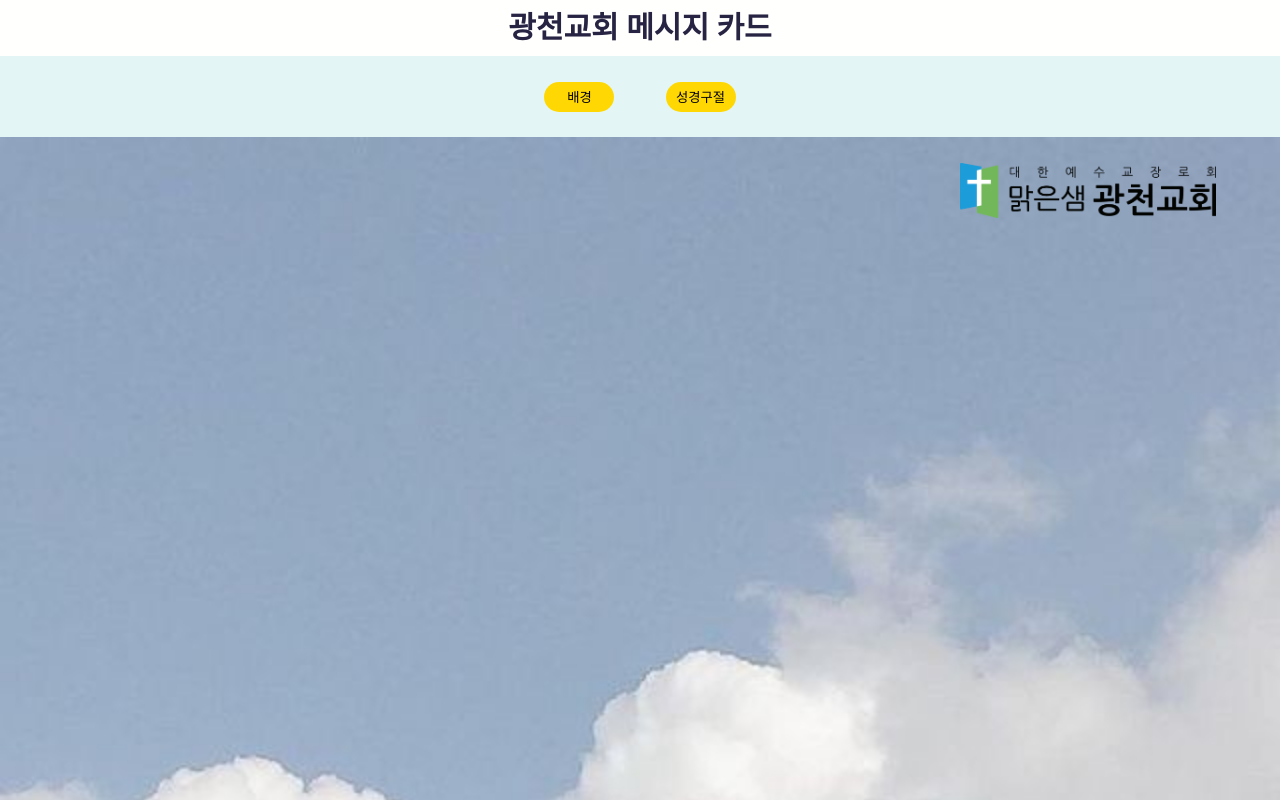
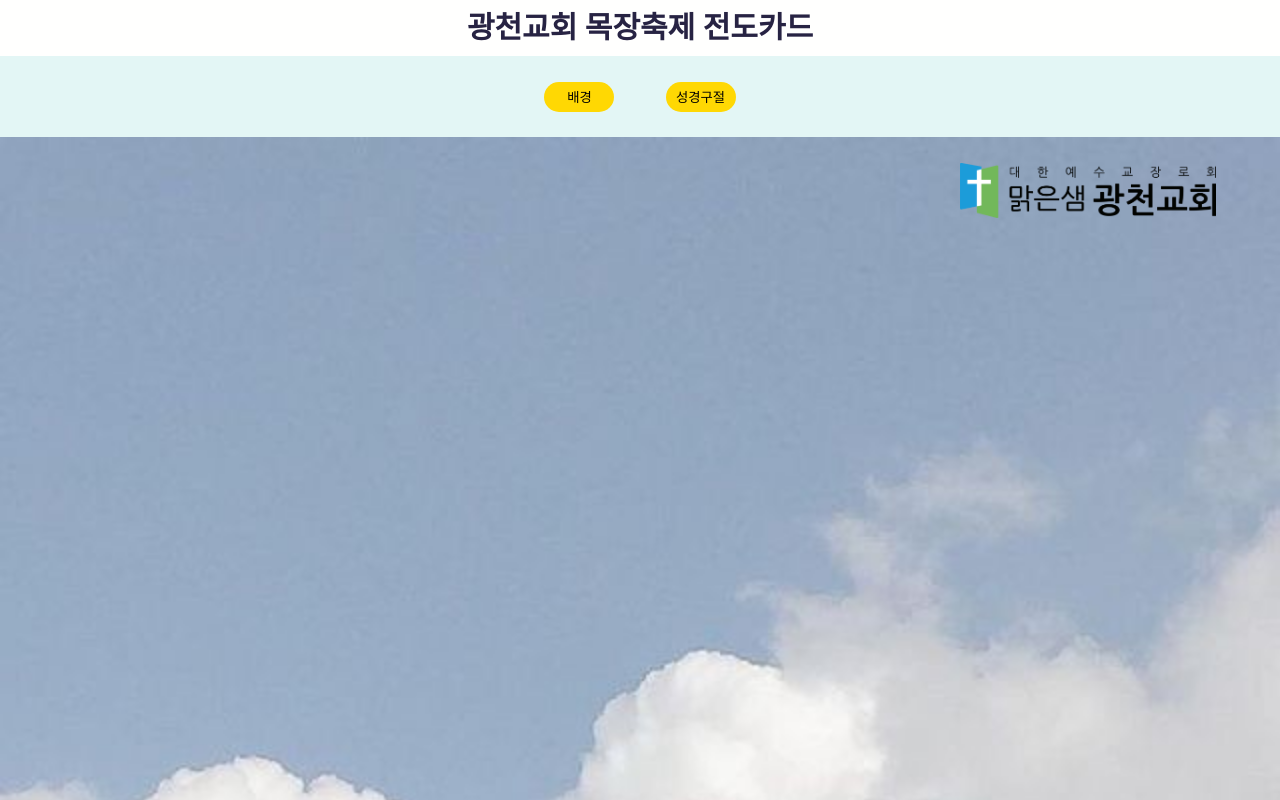
Before and after one commit to chuheeseung/Message-Card-Maker, a React (Create React App) app in the folder card-maker/: page / in a window 1280 px wide. Built offline with nearby package versions, Linux system fonts and the light colour scheme.

Commit message:
22.09.15 - Title 텍스트 수정 - 성경 구절 먼저 클릭 시 오류 나는 것 수정

```diff
--- a/card-maker/src/components/BibleCategories.jsx
+++ b/card-maker/src/components/BibleCategories.jsx
@@ -67,7 +67,6 @@ function BibleCategories({ handleBible }) {
 	};
 
 	const getBible = (e) => {
-		console.log(e);
 		setSelectedBible(e.target.attributes[0].textContent);
 	};
 
--- a/card-maker/src/components/Menu.jsx
+++ b/card-maker/src/components/Menu.jsx
@@ -6,7 +6,7 @@ import '../index.css';
 
 function Menu({ getData }) {
 	const [menu, setMenu] = useState('');
-	const [imageData, setImageData] = useState('');
+	const [imageData, setImageData] = useState(0);
 	const [bibleData, setBibleData] = useState('');
 
 	const setBackGround = () => {
--- a/card-maker/src/components/Title.jsx
+++ b/card-maker/src/components/Title.jsx
@@ -3,7 +3,7 @@ import styled from 'styled-components';
 import '../index.css';
 
 function Title() {
-	return <TitleText>광천교회 메시지 카드</TitleText>;
+	return <TitleText>광천교회 목장축제 전도카드</TitleText>;
 }
 
 export default Title;
```
